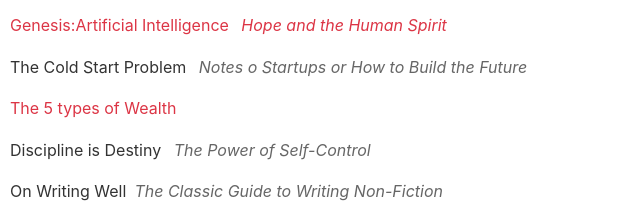
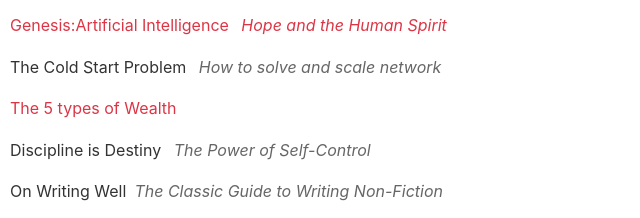
Before and after one commit to Crptocurious/personal-portfolio, a website: page books.html in a window 1280 px wide. Shown: the part 466-684 px from the top of the page, 254-894 px from the left. Drawn offline with Linux system fonts and the light colour scheme.

Commit message:
Updated book subtitle for The Cold Start Problem

```diff
--- a/books.html
+++ b/books.html
@@ -161,7 +161,7 @@
         <h2>2025</h2>
         <ul class="book-list">
             <li class="book-favorite">Genesis:Artificial Intelligence <span class="book-subtitle">Hope and the Human Spirit</span></li>
-            <li>The Cold Start Problem <span class="book-subtitle">Notes o  Startups or How to Build the Future</span></li>
+            <li>The Cold Start Problem <span class="book-subtitle">How to solve and scale network</span></li>
             <li class="book-favorite">The 5 types of Wealth <span class="book-subtitle"></span></li>
             <li>Discipline is Destiny <span class="book-subtitle">The Power of Self-Control</span></li>
             <li>On Writing Well<span class="book-subtitle">The Classic Guide to Writing Non-Fiction</span></li>
```
